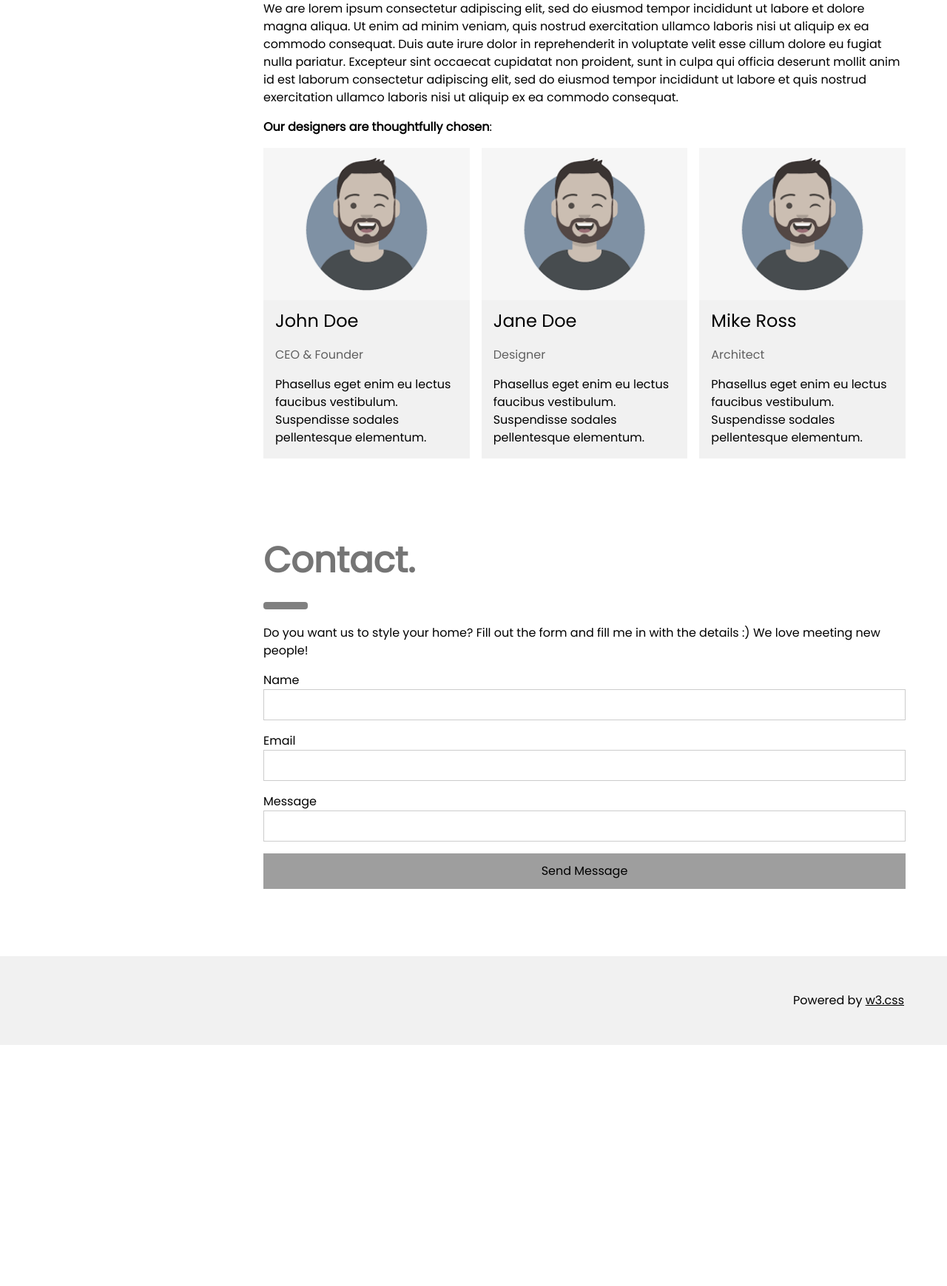
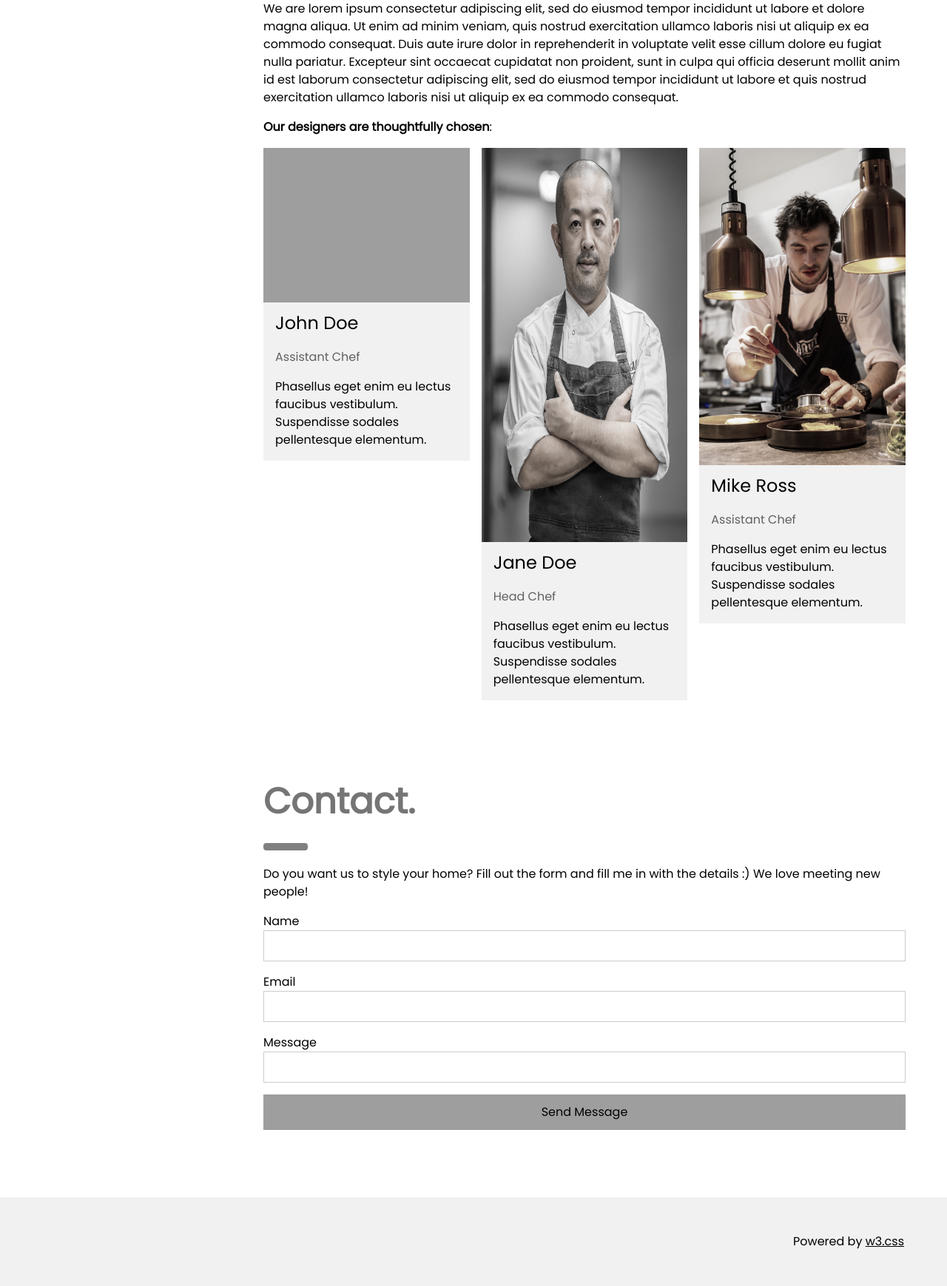
Before and after one commit to AbdullahEsha/Restaurant, a PHP site: page /home.php in a window 1280 px wide. Shown: the part 1943-3682 px from the top of the page at 74% size. Before the commit the page ends 3356 px from the top, so only its background shows below. Run offline with PHP 8.4, Linux system fonts and the light colour scheme; grey boxes are pictures that could not be loaded.

Commit message:
db update

```diff
--- a/views/home.php
+++ b/views/home.php
@@ -57,7 +57,7 @@
     <div class="w3-third">
       <img src="../assets/img/food7.jpg" style="width:100%" alt="Windows for the atrium">
       <img src="../assets/img/food8.jpg" style="width:100%" alt="Bedroom and office in one space">
-      <a href="google.com"><img src="..//assets/img/food9.jpg" style="width:100%" alt="Scandinavian design"></a>
+      <a href="google.com"><img src="../assets/img/food9.jpg" style="width:100%" alt="Scandinavian design"></a>
     </div>
   </div>
 
@@ -101,30 +101,30 @@
   <div class="w3-row-padding w3-grayscale">
     <div class="w3-col m4 w3-margin-bottom">
       <div class="w3-light-grey">
-        <img src="../assets/img/img.png" alt="John" style="width:100%">
+        <img src="../assets/img/chef.jpg" alt="John" style="width:100%">
         <div class="w3-container">
           <h3>John Doe</h3>
-          <p class="w3-opacity">CEO & Founder</p>
+          <p class="w3-opacity">Assistant Chef</p>
           <p>Phasellus eget enim eu lectus faucibus vestibulum. Suspendisse sodales pellentesque elementum.</p>
         </div>
       </div>
     </div>
     <div class="w3-col m4 w3-margin-bottom">
       <div class="w3-light-grey">
-        <img src="../assets/img/img.png" alt="Jane" style="width:100%">
+        <img src="../assets/img/chef2.jpg" alt="Jane" style="width:100%">
         <div class="w3-container">
           <h3>Jane Doe</h3>
-          <p class="w3-opacity">Designer</p>
+          <p class="w3-opacity">Head Chef</p>
           <p>Phasellus eget enim eu lectus faucibus vestibulum. Suspendisse sodales pellentesque elementum.</p>
         </div>
       </div>
     </div>
     <div class="w3-col m4 w3-margin-bottom">
       <div class="w3-light-grey">
-        <img src="../assets/img/img.png" alt="Mike" style="width:100%">
+        <img src="../assets/img/chef3.jpg" alt="Mike" style="width:100%">
         <div class="w3-container">
           <h3>Mike Ross</h3>
-          <p class="w3-opacity">Architect</p>
+          <p class="w3-opacity">Assistant Chef</p>
           <p>Phasellus eget enim eu lectus faucibus vestibulum. Suspendisse sodales pellentesque elementum.</p>
         </div>
       </div>
```
Also changed, not shown: restdb.sql (+5 -3 lines), assets/img/chef2.jpg (added), assets/img/chef3.jpg (added), 3 other files.
